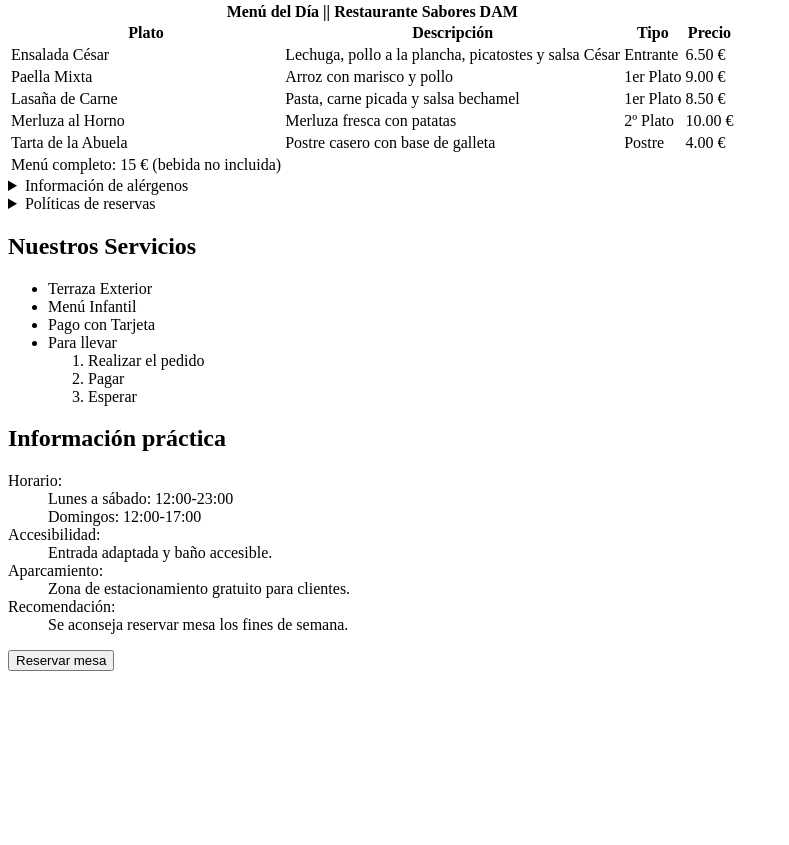
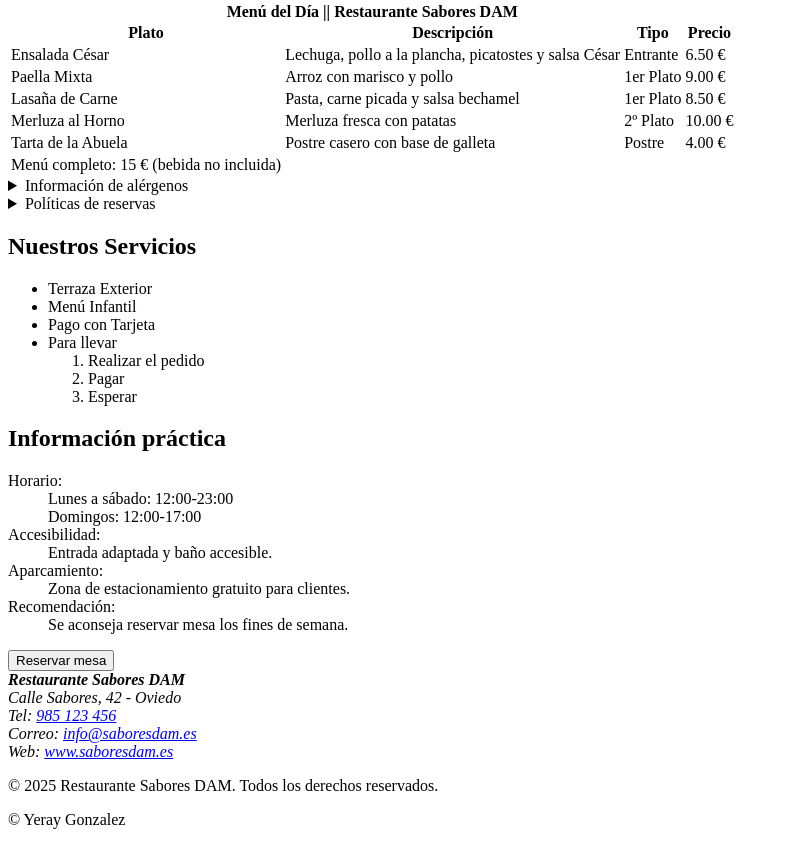
Before and after one commit to mikeyglezz/UD2-Ejercicio-HTML5-web-restaurante, a plain HTML site: page index.html in a window 1280 px wide. Shown: the part 425-1270 px from the top of the page, without its empty margins (0-789 px from the left). Before the commit the page ends 1104 px from the top, so only its background shows below. Drawn offline with Linux system fonts and the light colour scheme.

Commit message:
Proyecto terminado

```diff
--- a/index.html
+++ b/index.html
@@ -155,6 +155,19 @@
         abrir.addEventListener('click', () => dialogo.showModal());
         cerrar.addEventListener('click', () => dialogo.close());
     </script>
+
+    <footer>
+        <address>
+            <strong>Restaurante Sabores DAM</strong><br>
+            Calle Sabores, 42 - Oviedo<br>
+            Tel: <a href="tel:985123456">985 123 456</a><br>
+            Correo: <a href="mailto:info@saboresdam.es">info@saboresdam.es</a><br>
+            Web: <a href="https://www.saboresdam.es" target="_blank">www.saboresdam.es</a>
+        </address>
+
+        <p>&copy; 2025 Restaurante Sabores DAM. Todos los derechos reservados.</p>
+        <p>&copy; Yeray Gonzalez</p>
+    </footer>
 </body>
 
 </html>
```
